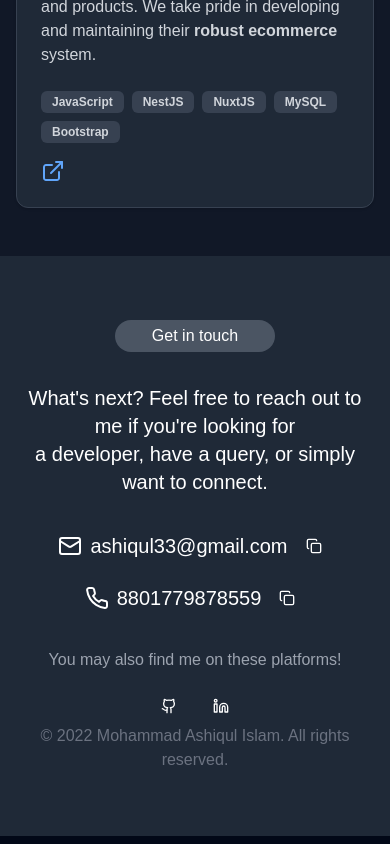
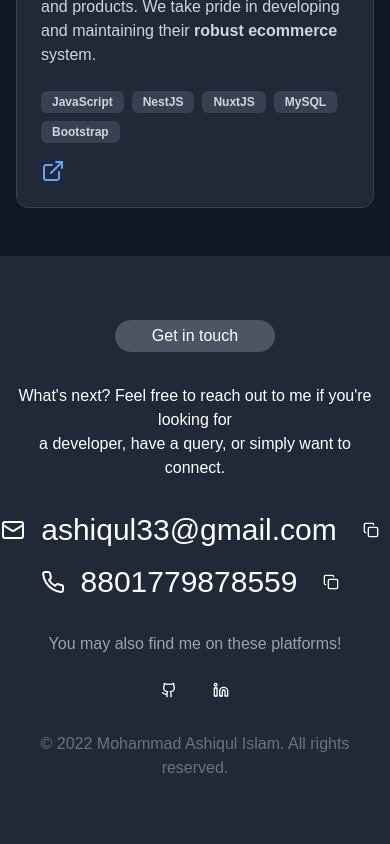
Before and after one commit to ashiqul33/ashiqul, a Next.js app: page / in a window 390 px wide. Shown: the part 6912-7756 px from the top of the page. Built offline with nearby package versions, Linux system fonts and the light colour scheme.

Commit message:
add resume download

```diff
--- a/components/Footer.tsx
+++ b/components/Footer.tsx
@@ -22,22 +22,22 @@ export const Footer = ({ email, phone, github, linkedin, name }: FooterProps) =>
         <p className="mb-8 w-40 font- text-white font-thin py-1 bg-gray-600 rounded-full">
           Get in touch
         </p>
-        <p className="text-xl mb-8">
+        <p className="mb-8 font-thin">
           What's next? Feel free to reach out to me if you're looking for<br />
           a developer, have a query, or simply want to connect.
         </p>
         <div className="flex flex-col items-center space-y-4 mb-8">
           <div className="flex items-center">
-            <Mail className="h-6 w-6 mr-2" />
-            <span className="text-xl">{email}</span>
-            <Button variant="ghost" size="icon" onClick={() => handleCopy(email)} className="ml-2">
+            <Mail className="h-6 w-6 mr-4" />
+            <span className="text-3xl">{email}</span>
+            <Button variant="ghost" size="icon" onClick={() => handleCopy(email)} className="ml-4">
               <Copy className="h-4 w-4" />
             </Button>
           </div>
           <div className="flex items-center">
-            <Phone className="h-6 w-6 mr-2" />
-            <span className="text-xl">{phone}</span>
-            <Button variant="ghost" size="icon" onClick={() => handleCopy(phone)} className="ml-2">
+            <Phone className="h-6 w-6 mr-4" />
+            <span className="text-3xl">{phone}</span>
+            <Button variant="ghost" size="icon" onClick={() => handleCopy(phone)} className="ml-4">
               <Copy className="h-4 w-4" />
             </Button>
           </div>
@@ -55,7 +55,7 @@ export const Footer = ({ email, phone, github, linkedin, name }: FooterProps) =>
             </a>
           </Button>
         </div>
-        <p className="text-gray-500">&copy; {new Date().getFullYear()} {name}. All rights reserved.</p>
+        <p className="text-gray-500 mt-6">&copy; {new Date().getFullYear()} {name}. All rights reserved.</p>
       </div>
     </footer>
   );
--- a/components/Header.tsx
+++ b/components/Header.tsx
@@ -26,8 +26,10 @@ export const Header = () => {
           <NavItem href="#projects">Projects</NavItem>
         </ul>
       </nav>
-      <Button variant="outline" className="hidden md:inline-flex bg-blue-600 text-white hover:bg-blue-700">
-        Contact
+      <Button variant="default" className="hidden md:inline-flex rounded-xl text-black font-bold">
+        <Link href="/file/Mohammad_Ashiqul_Islam.pdf" target="_blank" rel="noopener noreferrer">
+          Download CV
+        </Link>
       </Button>
       <Button variant="ghost" className="md:hidden" onClick={toggleMobileMenu}>
         {mobileMenuOpen ? <X className="h-6 w-6" /> : <Menu className="h-6 w-6" />}
@@ -36,11 +38,12 @@ export const Header = () => {
         <div className="absolute top-full left-0 right-0 bg-gray-800 p-4 md:hidden">
           <ul className="space-y-2">
             <NavItem href="#about">About</NavItem>
+            <NavItem href="#skills">Skills</NavItem>
+            <NavItem href="#experiences">Experiences</NavItem>
             <NavItem href="#projects">Projects</NavItem>
-            {/* <NavItem onClick={toggleMobileMenu}>Contact</NavItem> */}
           </ul>
-          <Button variant="outline" className="w-full mt-4 bg-blue-600 text-white hover:bg-blue-700">
-            Contact
+          <Button variant="default" className="hidden md:inline-flex rounded-xl text-black font-bold">
+            Download CV
           </Button>
         </div>
       )}
```
Also changed, not shown: 1 other file (tests, documents, lock files or other folders).
